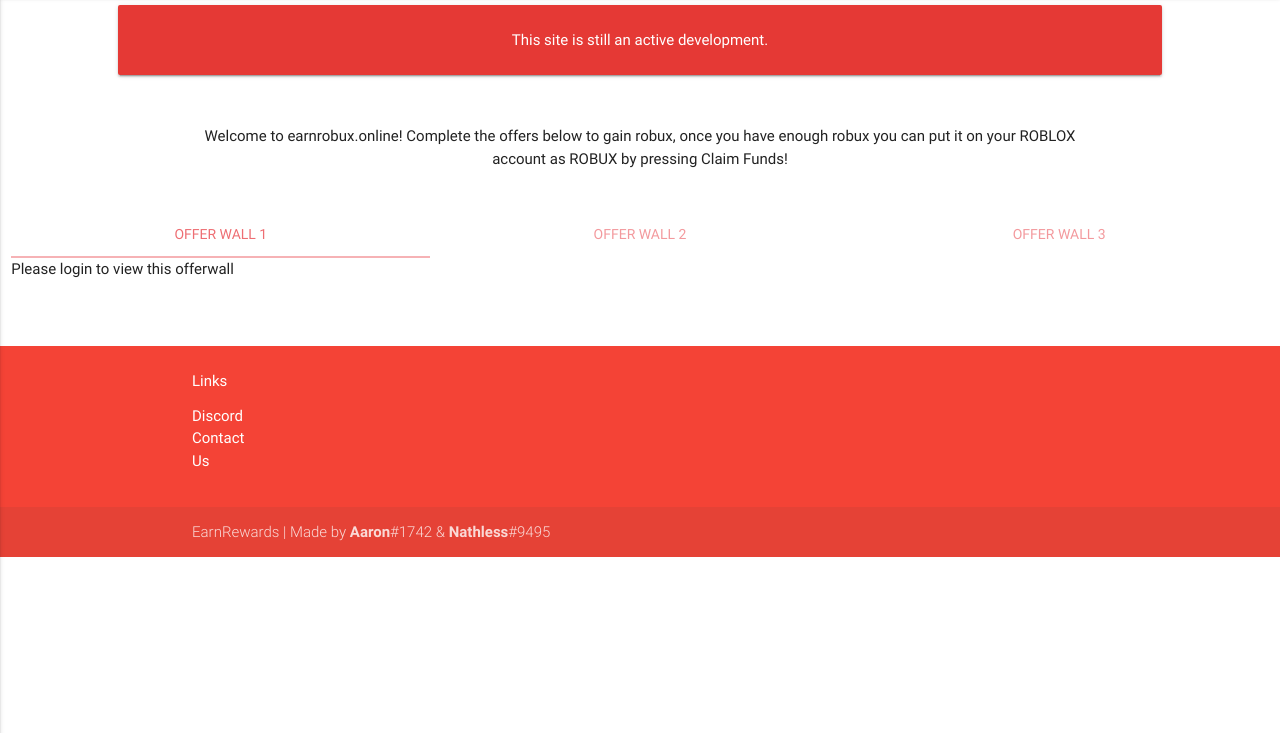
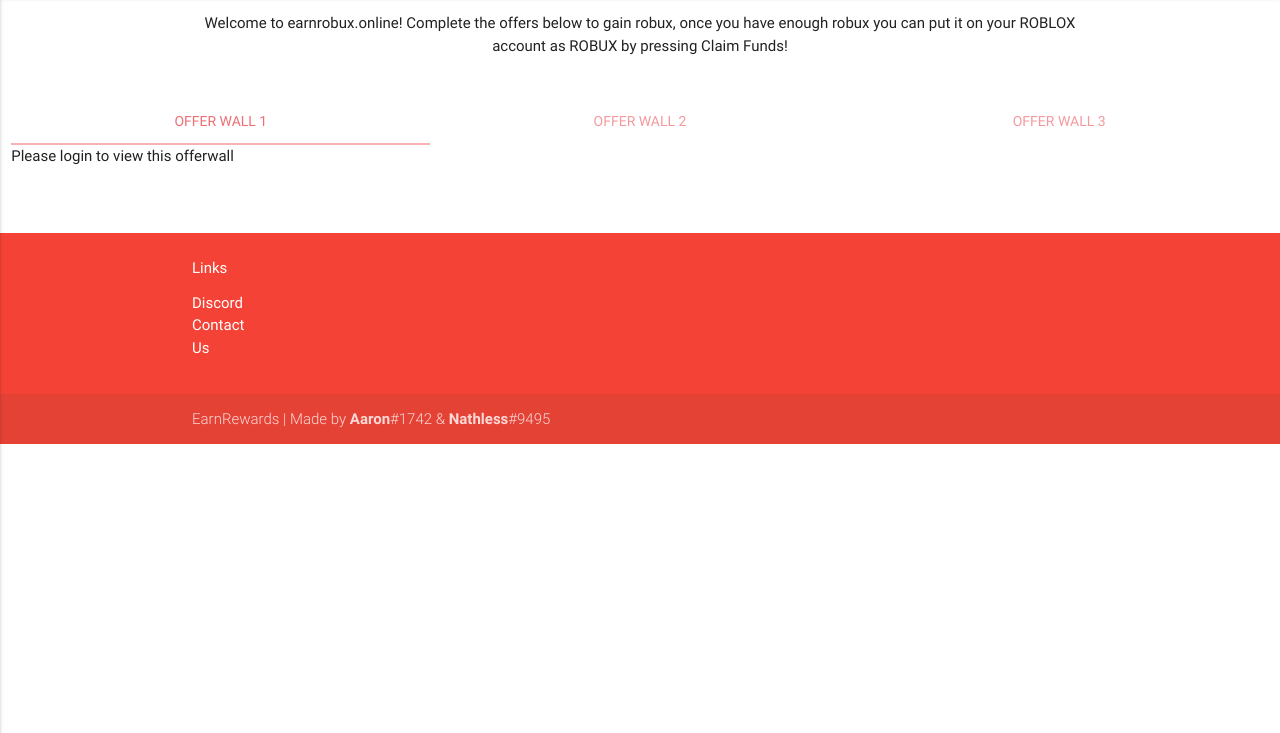
Before and after one commit to earnrewards/earnrewards.github.io, a plain HTML site: page index.html in a window 1280 px wide. Shown: the part 67-800 px from the top of the page. Drawn offline with nearby package versions, Linux system fonts and the light colour scheme; a script that the page names is missing.

Commit message:
Update index.html

```diff
--- a/index.html
+++ b/index.html
@@ -281,15 +281,7 @@
     </nav>
   <div class="row">
 
-     <div class="row">
-                <div class="col s10 offset-s1 center">
-                    <div class="card red darken-1">
-                        <div class="card-content white-text">
-                            <p>This site is still an active development.</p>
-                        </div>
-                    </div>
-                </div>
-            </div>
+
     <div class="section no-pad-bot" id="index-banner">
         <div class="container">
             <div class="row">
```
